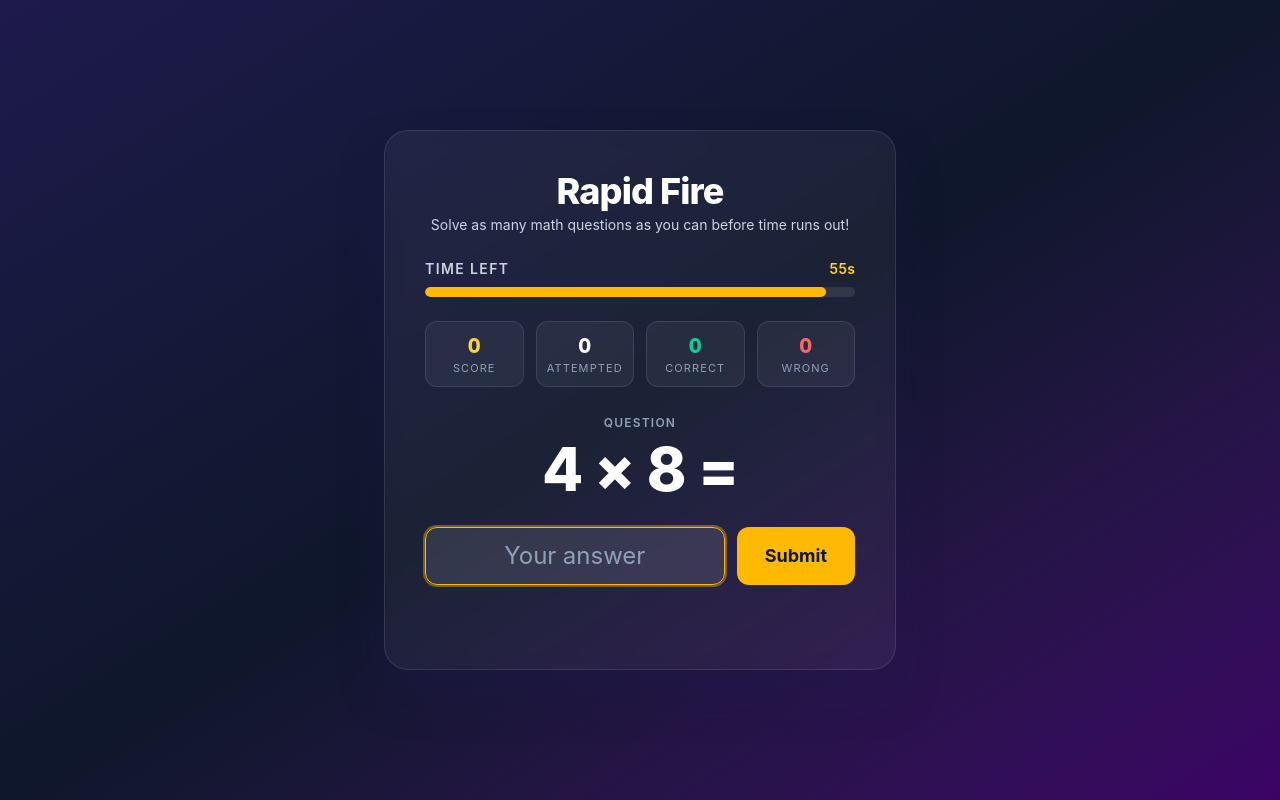
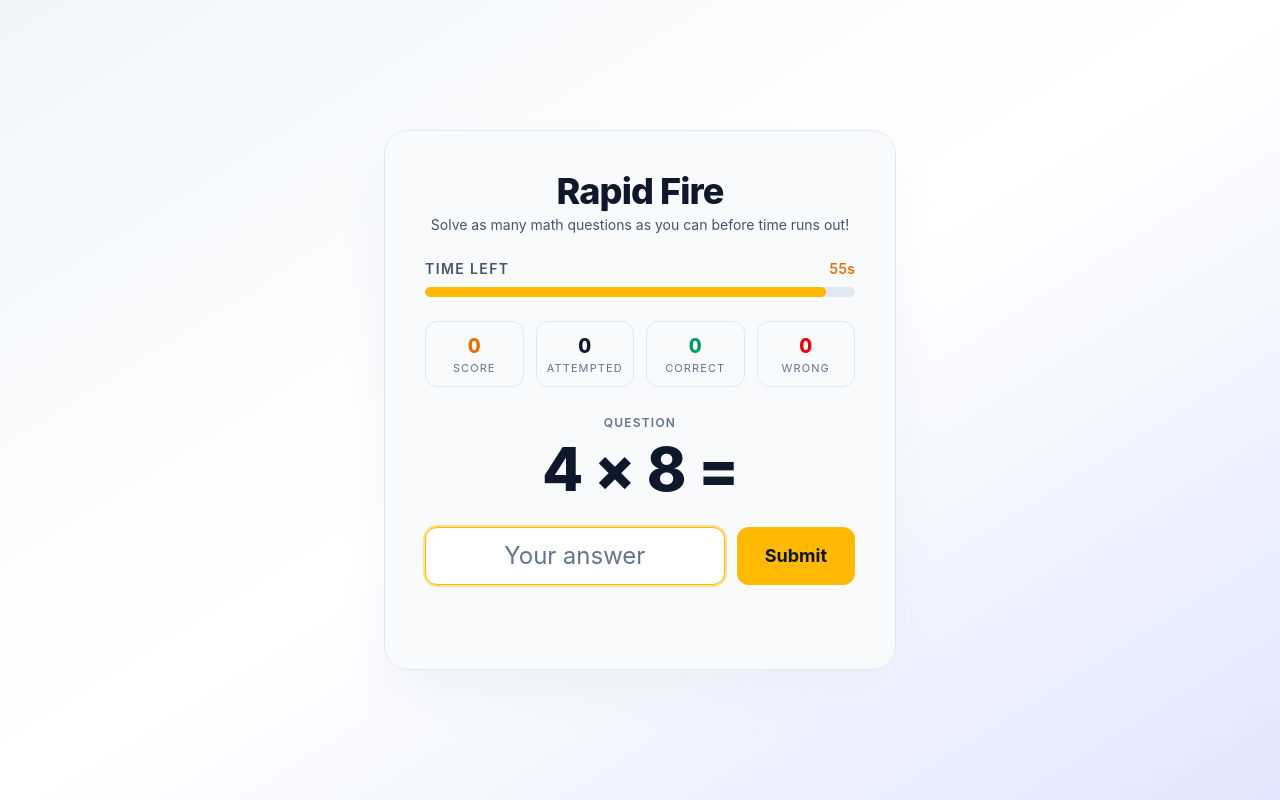
Before and after one commit to prithvirajguha03-ai/game-7, a website: page index.html in a window 1280 px wide. Drawn offline with Linux system fonts and the light colour scheme.

Commit message:
bg colour light

```diff
--- a/index.html
+++ b/index.html
@@ -6,84 +6,84 @@
   <title>Rapid Fire Calculation</title>
   <link href="./src/output.css" rel="stylesheet">
 </head>
-<body class="min-h-screen bg-linear-to-br from-indigo-950 via-slate-900 to-purple-950 text-white antialiased overflow-x-hidden">
+<body class="min-h-screen bg-linear-to-br from-slate-100 via-white to-indigo-100 text-slate-900 antialiased overflow-x-hidden">
   <main class="min-h-screen w-full flex items-center justify-center p-4 sm:p-6">
-    <section class="w-full max-w-lg rounded-3xl border border-white/10 bg-white/5 shadow-2xl shadow-indigo-950/50 backdrop-blur-sm p-6 sm:p-10">
+    <section class="w-full max-w-lg rounded-3xl border border-slate-200 bg-slate-50 shadow-2xl shadow-slate-200/60 backdrop-blur-sm p-6 sm:p-10">
 
       <div id="gameScreen">
         <header class="text-center mb-6">
           <h1 class="text-3xl sm:text-4xl font-extrabold tracking-tight">Rapid Fire</h1>
-          <p class="mt-1 text-sm text-slate-300">Solve as many math questions as you can before time runs out!</p>
+          <p class="mt-1 text-sm text-slate-600">Solve as many math questions as you can before time runs out!</p>
         </header>
 
         <div class="mb-6">
           <div class="flex items-center justify-between mb-2">
-            <span class="text-sm font-semibold uppercase tracking-widest text-slate-300">Time left</span>
-            <span id="timerText" role="timer" aria-live="off" class="text-sm font-semibold tabular-nums text-amber-300">60s</span>
+            <span class="text-sm font-semibold uppercase tracking-widest text-slate-600">Time left</span>
+            <span id="timerText" role="timer" aria-live="off" class="text-sm font-semibold tabular-nums text-amber-600">60s</span>
           </div>
-          <div class="h-2.5 w-full overflow-hidden rounded-full bg-white/10">
+          <div class="h-2.5 w-full overflow-hidden rounded-full bg-slate-200">
             <div id="timerBar" class="h-full rounded-full bg-amber-400 transition-all duration-1000 ease-linear" style="width: 100%"></div>
           </div>
         </div>
 
         <div class="grid grid-cols-2 sm:grid-cols-4 gap-3 mb-7">
-          <div class="rounded-xl bg-white/5 border border-white/10 py-2.5 text-center">
-            <p id="statScore" class="text-xl font-extrabold tabular-nums text-amber-300">0</p>
-            <p class="text-[11px] uppercase tracking-widest text-slate-400">Score</p>
+          <div class="rounded-xl bg-slate-50 border border-slate-200 py-2.5 text-center">
+            <p id="statScore" class="text-xl font-extrabold tabular-nums text-amber-600">0</p>
+            <p class="text-[11px] uppercase tracking-widest text-slate-500">Score</p>
           </div>
-          <div class="rounded-xl bg-white/5 border border-white/10 py-2.5 text-center">
+          <div class="rounded-xl bg-slate-50 border border-slate-200 py-2.5 text-center">
             <p id="statAttempted" class="text-xl font-extrabold tabular-nums">0</p>
-            <p class="text-[11px] uppercase tracking-widest text-slate-400">Attempted</p>
+            <p class="text-[11px] uppercase tracking-widest text-slate-500">Attempted</p>
           </div>
-          <div class="rounded-xl bg-white/5 border border-white/10 py-2.5 text-center">
-            <p id="statCorrect" class="text-xl font-extrabold tabular-nums text-emerald-400">0</p>
-            <p class="text-[11px] uppercase tracking-widest text-slate-400">Correct</p>
+          <div class="rounded-xl bg-slate-50 border border-slate-200 py-2.5 text-center">
+            <p id="statCorrect" class="text-xl font-extrabold tabular-nums text-emerald-600">0</p>
+            <p class="text-[11px] uppercase tracking-widest text-slate-500">Correct</p>
           </div>
-          <div class="rounded-xl bg-white/5 border border-white/10 py-2.5 text-center">
-            <p id="statWrong" class="text-xl font-extrabold tabular-nums text-red-400">0</p>
-            <p class="text-[11px] uppercase tracking-widest text-slate-400">Wrong</p>
+          <div class="rounded-xl bg-slate-50 border border-slate-200 py-2.5 text-center">
+            <p id="statWrong" class="text-xl font-extrabold tabular-nums text-red-600">0</p>
+            <p class="text-[11px] uppercase tracking-widest text-slate-500">Wrong</p>
           </div>
         </div>
 
         <div class="mb-7 text-center">
-          <p class="mb-2 text-xs font-semibold uppercase tracking-widest text-slate-400">Question</p>
+          <p class="mb-2 text-xs font-semibold uppercase tracking-widest text-slate-500">Question</p>
           <p id="question" class="text-4xl sm:text-5xl md:text-6xl font-extrabold tabular-nums tracking-tight">1 + 1 =</p>
         </div>
 
         <form id="answerForm" class="flex flex-col sm:flex-row gap-3 mb-5">
           <label for="answerInput" class="sr-only">Your answer</label>
-          <input id="answerInput" type="text" inputmode="numeric" autocomplete="off" spellcheck="false" placeholder="Your answer" class="min-w-0 flex-1 rounded-xl border border-white/15 bg-white/10 px-4 py-3 text-center text-2xl font-bold tabular-nums placeholder:font-normal placeholder:text-slate-400 focus:border-amber-400 focus:outline-none focus:ring-2 focus:ring-amber-400/40">
+          <input id="answerInput" type="text" inputmode="numeric" autocomplete="off" spellcheck="false" placeholder="Your answer" class="min-w-0 flex-1 rounded-xl border border-slate-300 bg-white px-4 py-3 text-center text-2xl font-bold tabular-nums placeholder:font-normal placeholder:text-slate-500 focus:border-amber-400 focus:outline-none focus:ring-2 focus:ring-amber-400/40">
           <button id="submitBtn" type="submit" class="rounded-xl bg-amber-400 px-7 py-3 text-lg font-bold text-slate-900 transition hover:bg-amber-300 active:scale-95 cursor-pointer">Submit</button>
         </form>
 
-        <p id="feedback" aria-live="polite" class="min-h-6 text-center text-sm font-semibold text-slate-400"></p>
+        <p id="feedback" aria-live="polite" class="min-h-6 text-center text-sm font-semibold text-slate-500"></p>
       </div>
 
       <div id="resultScreen" class="hidden text-center">
         <h2 class="text-3xl sm:text-4xl font-extrabold tracking-tight">Time's Up!</h2>
-        <p class="mt-1 text-sm text-slate-300">Great effort. Here's how you did.</p>
+        <p class="mt-1 text-sm text-slate-600">Great effort. Here's how you did.</p>
 
         <div class="mt-8">
-          <p class="text-xs font-semibold uppercase tracking-widest text-slate-400">Final score</p>
-          <p id="finalScore" class="text-6xl font-extrabold tabular-nums text-amber-300">0</p>
+          <p class="text-xs font-semibold uppercase tracking-widest text-slate-500">Final score</p>
+          <p id="finalScore" class="text-6xl font-extrabold tabular-nums text-amber-600">0</p>
         </div>
 
         <div class="mt-7 grid grid-cols-2 gap-3">
-          <div class="rounded-xl bg-white/5 border border-white/10 py-3 text-center">
-            <p id="finalCorrect" class="text-2xl font-extrabold tabular-nums text-emerald-400">0</p>
-            <p class="text-[11px] uppercase tracking-widest text-slate-400">Correct</p>
+          <div class="rounded-xl bg-slate-50 border border-slate-200 py-3 text-center">
+            <p id="finalCorrect" class="text-2xl font-extrabold tabular-nums text-emerald-600">0</p>
+            <p class="text-[11px] uppercase tracking-widest text-slate-500">Correct</p>
           </div>
-          <div class="rounded-xl bg-white/5 border border-white/10 py-3 text-center">
-            <p id="finalWrong" class="text-2xl font-extrabold tabular-nums text-red-400">0</p>
-            <p class="text-[11px] uppercase tracking-widest text-slate-400">Wrong</p>
+          <div class="rounded-xl bg-slate-50 border border-slate-200 py-3 text-center">
+            <p id="finalWrong" class="text-2xl font-extrabold tabular-nums text-red-600">0</p>
+            <p class="text-[11px] uppercase tracking-widest text-slate-500">Wrong</p>
           </div>
-          <div class="rounded-xl bg-white/5 border border-white/10 py-3 text-center">
+          <div class="rounded-xl bg-slate-50 border border-slate-200 py-3 text-center">
             <p id="finalAttempted" class="text-2xl font-extrabold tabular-nums">0</p>
-            <p class="text-[11px] uppercase tracking-widest text-slate-400">Attempted</p>
+            <p class="text-[11px] uppercase tracking-widest text-slate-500">Attempted</p>
           </div>
-          <div class="rounded-xl bg-white/5 border border-white/10 py-3 text-center">
+          <div class="rounded-xl bg-slate-50 border border-slate-200 py-3 text-center">
             <p id="finalAccuracy" class="text-2xl font-extrabold tabular-nums">0%</p>
-            <p class="text-[11px] uppercase tracking-widest text-slate-400">Accuracy</p>
+            <p class="text-[11px] uppercase tracking-widest text-slate-500">Accuracy</p>
           </div>
         </div>
 
--- a/src/game.js
+++ b/src/game.js
@@ -136,7 +136,7 @@
     els.timerText.textContent = seconds + 's';
     els.timerBar.style.width = percent + '%';
     els.timerText.classList.toggle('text-red-400', low);
-    els.timerText.classList.toggle('text-amber-300', !low);
+    els.timerText.classList.toggle('text-amber-600', !low);
     els.timerBar.classList.toggle('bg-red-500', low);
     els.timerBar.classList.toggle('bg-amber-400', !low);
   }
@@ -160,13 +160,13 @@
 
   function setFeedback(msg, type) {
     els.feedback.textContent = msg;
-    els.feedback.classList.remove('text-emerald-400', 'text-red-400', 'text-amber-300', 'text-slate-400');
+    els.feedback.classList.remove('text-emerald-400', 'text-red-400', 'text-amber-600', 'text-slate-400');
     if (type === 'correct') {
       els.feedback.classList.add('text-emerald-400');
     } else if (type === 'wrong') {
       els.feedback.classList.add('text-red-400');
     } else if (type === 'info') {
-      els.feedback.classList.add('text-amber-300');
+      els.feedback.classList.add('text-amber-600');
     } else {
       els.feedback.classList.add('text-slate-400');
     }
```
Also changed, not shown: src/output.css.
